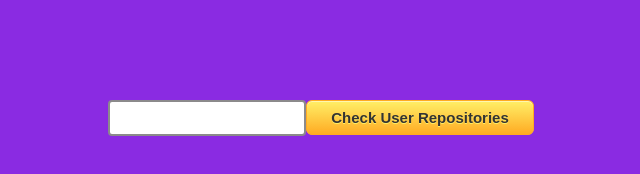
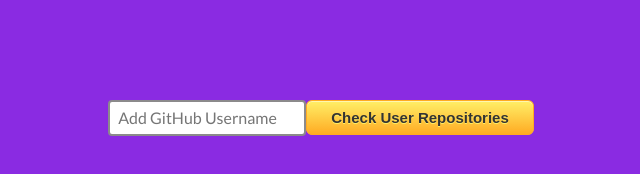
Before and after one commit to rikardokz/repos-finder, a plain HTML site: page index.html in a window 1280 px wide. Shown: the whole page, without its empty margins (319-959 px from the left). Drawn offline with nearby package versions, Linux system fonts and the light colour scheme.

Commit message:
placeholder added

```diff
--- a/index.html
+++ b/index.html
@@ -8,7 +8,7 @@
   </head>
   <body>
     <div class="input-container">
-      <input type="text" name="user" />
+      <input type="text" name="user" placeholder="Add GitHub Username" />
       <button onclick="add()">Check User Repositories</button>
     </div>
     <ul></ul>
```
